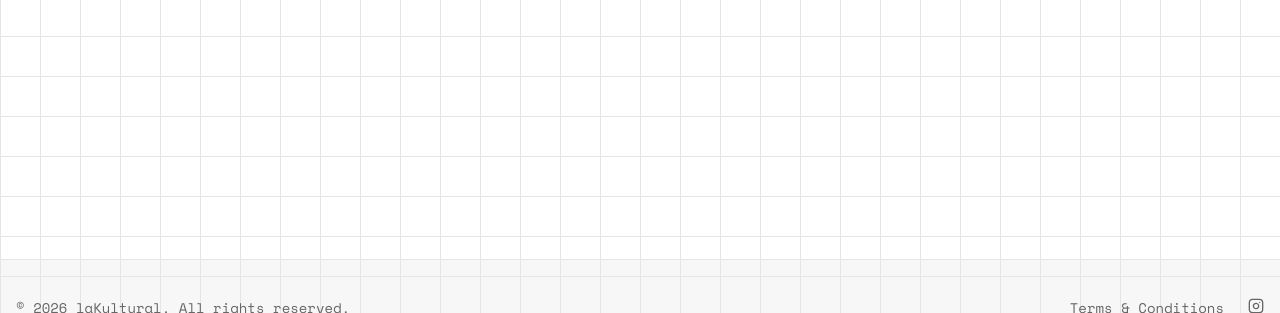
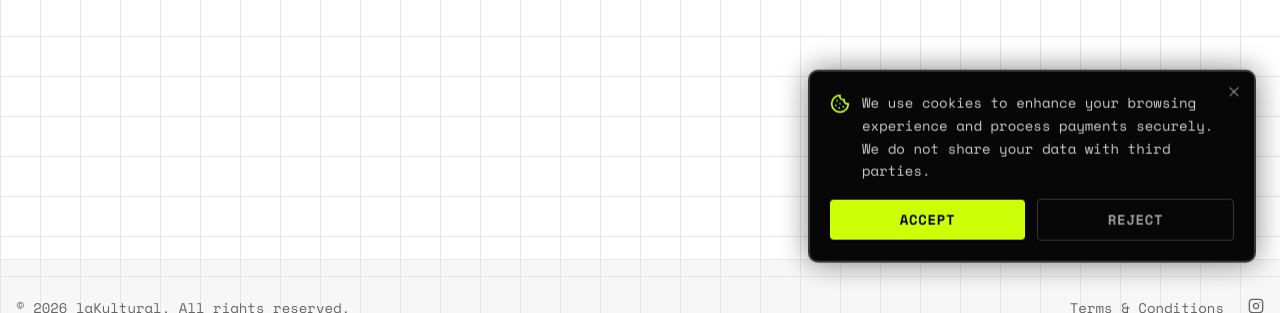
Before and after one commit to Arstac/lakultural_shop, a Next.js app: page /en in a window 1280 px wide. Shown: the part 444-757 px from the top of the page. Built offline with nearby package versions, Linux system fonts and the light colour scheme; no server answers.

Commit message:
feat: Add cookie consent banner with i18n support and local storage persistence.

```diff
--- a/app/[locale]/layout.tsx
+++ b/app/[locale]/layout.tsx
@@ -6,6 +6,7 @@ import { Header } from '@/components/site/Header';
 import { Footer } from '@/components/site/Footer';
 import { CartSheet } from '@/components/site/CartSheet';
 import { Player } from '@/components/site/Player';
+import { CookieConsent } from '@/components/site/CookieConsent';
 import { GridBackground } from '@/components/site/GridBackground';
 import { getSiteSettings } from '@/lib/siteSettings';
 
@@ -41,6 +42,7 @@ export default async function LocaleLayout({ children, params }: LocaleLayoutPro
                 {children}
             </main>
             <Footer />
+            <CookieConsent />
             <Player />
         </NextIntlClientProvider>
     );
--- /dev/null
+++ b/components/site/CookieConsent.tsx
@@ -0,0 +1,81 @@
+"use client";
+
+import { useEffect, useState } from "react";
+import { motion, AnimatePresence } from "framer-motion";
+import { useTranslations } from "next-intl";
+import { Cookie, X } from "lucide-react";
+
+const STORAGE_KEY = "cookie-consent";
+
+export function CookieConsent() {
+    const t = useTranslations("Cookies");
+    const [visible, setVisible] = useState(false);
+
+    useEffect(() => {
+        const consent = localStorage.getItem(STORAGE_KEY);
+        if (!consent) {
+            // Small delay so it doesn't flash on initial load
+            const timer = setTimeout(() => setVisible(true), 1000);
+            return () => clearTimeout(timer);
+        }
+    }, []);
+
+    const handleAccept = () => {
+        localStorage.setItem(STORAGE_KEY, "accepted");
+        setVisible(false);
+    };
+
+    const handleReject = () => {
+        localStorage.setItem(STORAGE_KEY, "rejected");
+        setVisible(false);
+    };
+
+    return (
+        <AnimatePresence>
+            {visible && (
+                <motion.div
+                    initial={{ y: 100, opacity: 0 }}
+                    animate={{ y: 0, opacity: 1 }}
+                    exit={{ y: 100, opacity: 0 }}
+                    transition={{ type: "spring", damping: 25, stiffness: 300 }}
+                    className="fixed bottom-20 left-4 right-4 md:left-auto md:right-6 md:bottom-24 md:max-w-md z-[60] font-mono"
+                >
+                    <div className="bg-black text-white border-2 border-white/20 rounded-lg p-5 shadow-[0_0_30px_rgba(0,0,0,0.5)] backdrop-blur-sm">
+                        {/* Close button */}
+                        <button
+                            onClick={handleReject}
+                            className="absolute top-3 right-3 text-white/40 hover:text-white transition-colors"
+                            aria-label="Close"
+                        >
+                            <X className="h-4 w-4" />
+                        </button>
+
+                        {/* Content */}
+                        <div className="flex items-start gap-3 mb-4">
+                            <Cookie className="h-5 w-5 text-[#CCFF00] mt-0.5 flex-shrink-0" />
+                            <p className="text-sm text-white/80 leading-relaxed pr-4">
+                                {t("message")}
+                            </p>
+                        </div>
+
+                        {/* Buttons */}
+                        <div className="flex items-center gap-3">
+                            <button
+                                onClick={handleAccept}
+                                className="flex-1 bg-[#CCFF00] text-black text-sm font-bold uppercase tracking-wider py-2.5 px-4 rounded hover:bg-[#b8e600] active:scale-95 transition-all duration-200"
+                            >
+                                {t("accept")}
+                            </button>
+                            <button
+                                onClick={handleReject}
+                                className="flex-1 bg-transparent text-white/60 text-sm font-bold uppercase tracking-wider py-2.5 px-4 rounded border border-white/20 hover:border-white/40 hover:text-white active:scale-95 transition-all duration-200"
+                            >
+                                {t("reject")}
+                            </button>
+                        </div>
+                    </div>
+                </motion.div>
+            )}
+        </AnimatePresence>
+    );
+}
--- a/components/site/EventBanner.tsx
+++ b/components/site/EventBanner.tsx
@@ -74,13 +74,13 @@ export async function EventBanner({ events, locale, primaryColor = "#CCFF00" }:
                     {nextEvent.description}
                 </p>
 
-                <div className="flex flex-col sm:flex-row gap-4">
-                    <Button asChild size="lg" className="w-full sm:w-auto transition-all duration-300 hover:scale-105 hover:opacity-90">
+                <div className="flex flex-col md:flex-row gap-4">
+                    <Button asChild size="lg" className="w-full md:w-auto transition-all duration-300 hover:scale-105 hover:opacity-90">
                         <Link href={`/${locale}/events/${nextEvent.slug}`}>
                             {t("getTickets") || "Get Tickets"}
                         </Link>
                     </Button>
-                    <Button asChild variant="outline" size="lg" className="w-full sm:w-auto transition-all duration-300 hover:scale-105" style={{ ['--hover-bg' as string]: primaryColor }}>
+                    <Button asChild variant="outline" size="lg" className="w-full md:w-auto whitespace-nowrap transition-all duration-300 hover:scale-105" style={{ ['--hover-bg' as string]: primaryColor }}>
                         <Link href={`/${locale}/events`} className="hover:!bg-[var(--hover-bg)] hover:!text-black hover:!border-[var(--hover-bg)]">
                             See All Events
                         </Link>
--- a/components/site/LanguageSwitcher.tsx
+++ b/components/site/LanguageSwitcher.tsx
@@ -28,6 +28,7 @@ export function LanguageSwitcher({ primaryColor }: LanguageSwitcherProps) {
     const router = useRouter();
     const pathname = usePathname();
     const [hovered, setHovered] = useState(false);
+    const [hoveredItem, setHoveredItem] = useState<string | null>(null);
 
     const handleLocaleChange = (newLocale: string) => {
         // Replace current locale in path
@@ -42,6 +43,25 @@ export function LanguageSwitcher({ primaryColor }: LanguageSwitcherProps) {
     };
 
     const currentLocale = locales.find((l) => l.code === locale);
+
+    const getItemStyle = (code: string) => {
+        const isSelected = locale === code;
+        const isHovered = hoveredItem === code;
+
+        if (isSelected && primaryColor) {
+            return {
+                backgroundColor: `${primaryColor}25`,
+                color: primaryColor,
+            };
+        }
+        if (isHovered && primaryColor) {
+            return {
+                backgroundColor: `${primaryColor}15`,
+                color: primaryColor,
+            };
+        }
+        return {};
+    };
 
     return (
         <DropdownMenu>
@@ -63,7 +83,10 @@ export function LanguageSwitcher({ primaryColor }: LanguageSwitcherProps) {
                     <DropdownMenuItem
                         key={l.code}
                         onClick={() => handleLocaleChange(l.code)}
-                        className={locale === l.code ? "bg-accent" : ""}
+                        className="transition-colors duration-200 cursor-pointer focus:bg-transparent focus:text-inherit"
+                        style={getItemStyle(l.code)}
+                        onMouseEnter={() => setHoveredItem(l.code)}
+                        onMouseLeave={() => setHoveredItem(null)}
                     >
                         {l.label}
                     </DropdownMenuItem>
--- a/messages/ca.json
+++ b/messages/ca.json
@@ -189,5 +189,10 @@
         "selectSize": "Seleccionar Talla",
         "size": "Talla",
         "outOfStock": "Esgotat"
+    },
+    "Cookies": {
+        "message": "Utilitzem cookies per millorar la teva experiència de navegació i processar pagaments de forma segura. No compartim les teves dades amb tercers.",
+        "accept": "Acceptar",
+        "reject": "Rebutjar"
     }
 }
--- a/messages/en.json
+++ b/messages/en.json
@@ -189,5 +189,10 @@
         "selectSize": "Select Size",
         "size": "Size",
         "outOfStock": "Out of Stock"
+    },
+    "Cookies": {
+        "message": "We use cookies to enhance your browsing experience and process payments securely. We do not share your data with third parties.",
+        "accept": "Accept",
+        "reject": "Reject"
     }
 }
--- a/messages/es.json
+++ b/messages/es.json
@@ -185,5 +185,10 @@
         "selectSize": "Seleccionar Talla",
         "size": "Talla",
         "outOfStock": "Agotado"
+    },
+    "Cookies": {
+        "message": "Utilizamos cookies para mejorar tu experiencia de navegación y procesar pagos de forma segura. No compartimos tus datos con terceros.",
+        "accept": "Aceptar",
+        "reject": "Rechazar"
     }
 }
--- a/messages/fr.json
+++ b/messages/fr.json
@@ -189,5 +189,10 @@
         "selectSize": "Choisir la Taille",
         "size": "Taille",
         "outOfStock": "Rupture de Stock"
+    },
+    "Cookies": {
+        "message": "Nous utilisons des cookies pour améliorer votre expérience de navigation et traiter les paiements en toute sécurité. Nous ne partageons pas vos données avec des tiers.",
+        "accept": "Accepter",
+        "reject": "Refuser"
     }
 }
```
Also changed, not shown: 1 other file (tests, documents, lock files or other folders).
